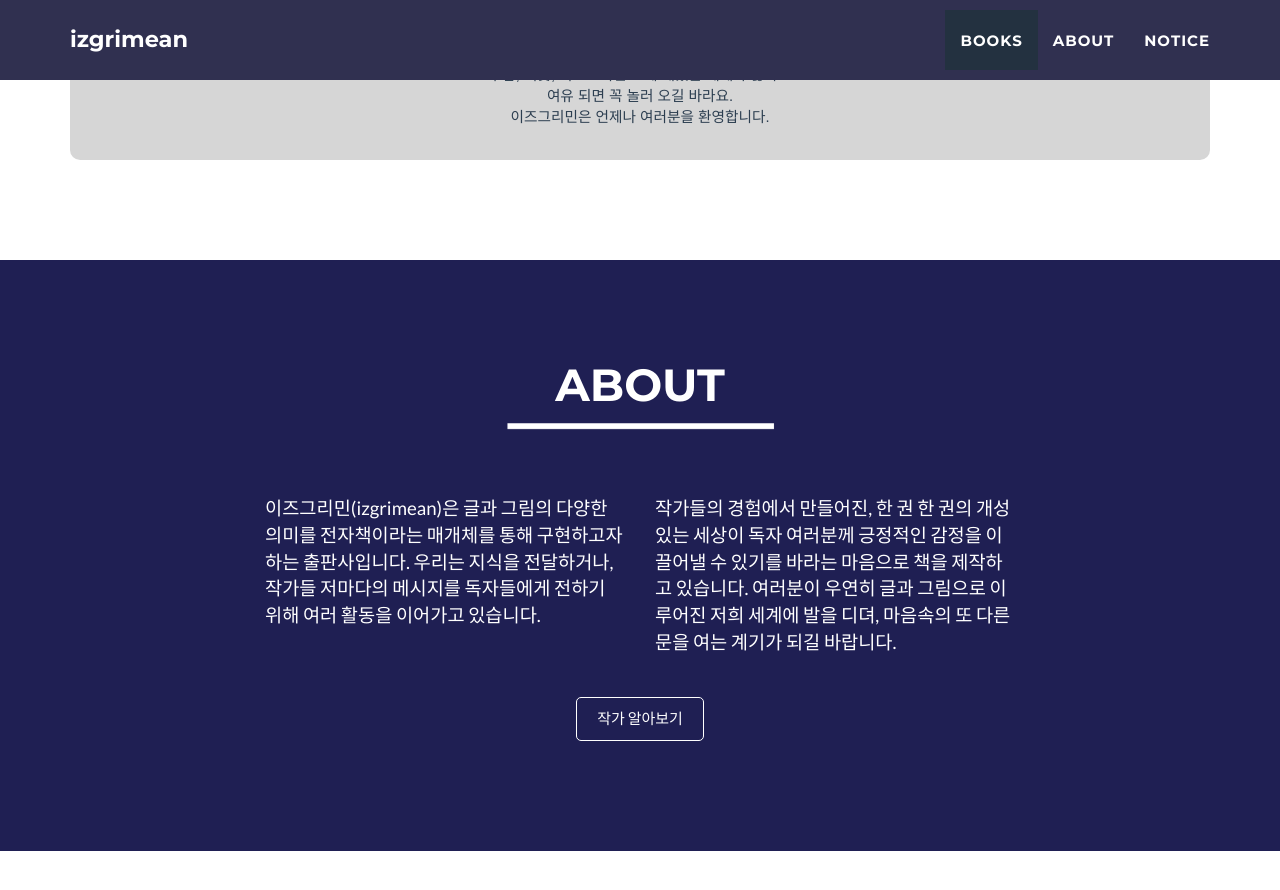
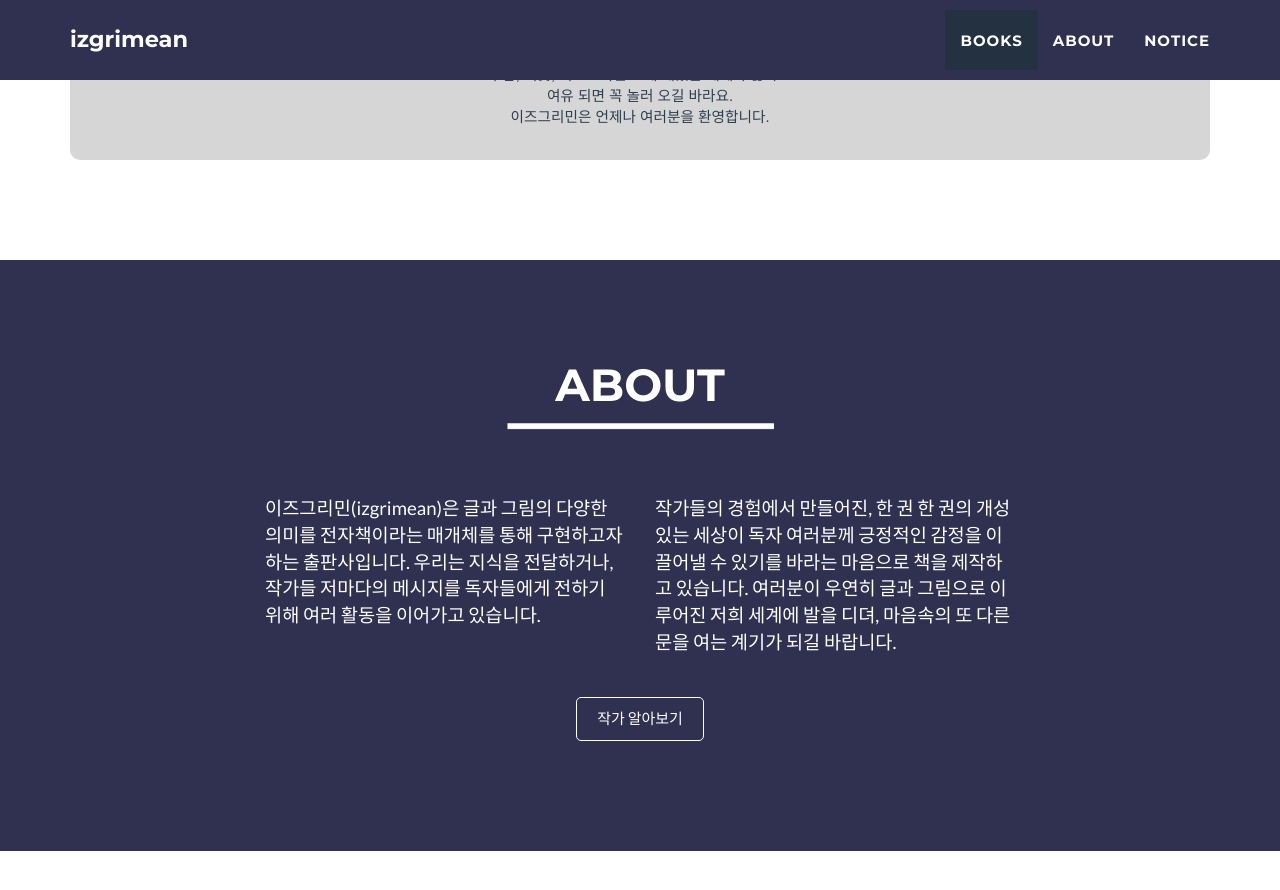
Before and after one commit to izgrimean/izgrimean.github.io, a Jekyll site: the page built from _posts/2014-07-18-project-1.markdown, in a window 1280 px wide and 900 px high, scrolled down 3809 px. Shown: the top 890 px of the window. Built offline with Jekyll 4.4.1, drawn with Linux system fonts in a browser that asks for light colours.

Commit message:
Update about.html

```diff
--- a/_includes/about.html
+++ b/_includes/about.html
@@ -1,5 +1,5 @@
 <!-- About Section -->
-<section class="success" id="about" style="background-color: #1f1f53 !important;">
+<section class="success" id="about" style="background-color: #303050 !important;">
   <div class="container">
     <div class="row">
       <div class="col-lg-12 text-center">
```
